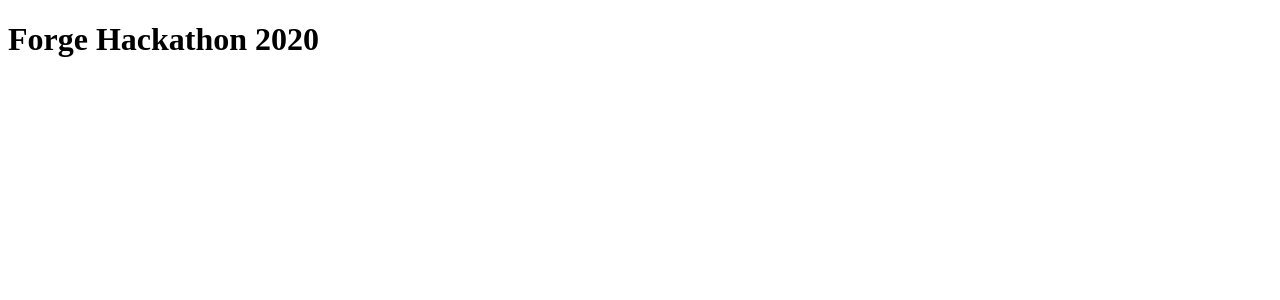
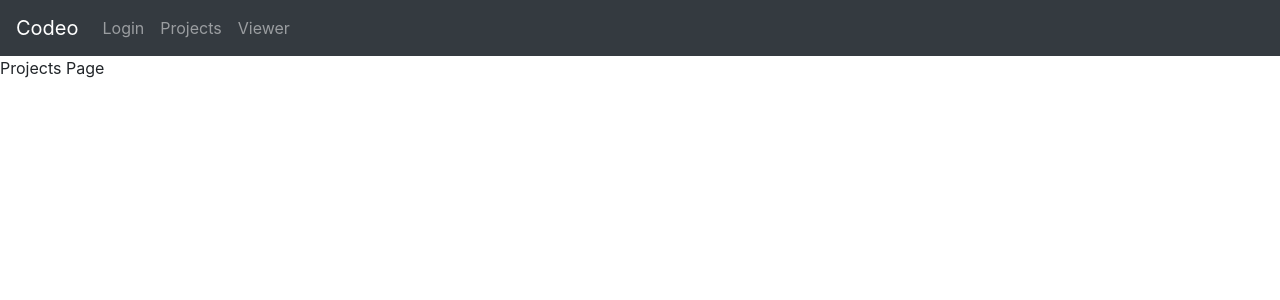
Before and after one commit to hamdidamar/forgeHackathon2020, an Angular app in the folder forge-hackathon/: page /projects in a window 1280 px wide. Before the commit this address led to /. Shown: the top 300 px of the page. Built offline with nearby package versions, Linux system fonts and the light colour scheme.

Commit message:
Viewer page main contents added

```diff
--- a/forge-hackathon/package.json
+++ b/forge-hackathon/package.json
@@ -16,9 +16,13 @@
     "@angular/compiler": "~10.2.0",
     "@angular/core": "~10.2.0",
     "@angular/forms": "~10.2.0",
+    "@angular/localize": "~10.2.0",
     "@angular/platform-browser": "~10.2.0",
     "@angular/platform-browser-dynamic": "~10.2.0",
     "@angular/router": "~10.2.0",
+    "@ng-bootstrap/ng-bootstrap": "^8.0.0",
+    "bootstrap": "^4.5.0",
+    "ng2-adsk-forge-viewer": "^1.2.5",
     "rxjs": "~6.6.0",
     "tslib": "^2.0.0",
     "zone.js": "~0.10.2"
--- a/forge-hackathon/src/app/app-routing.module.ts
+++ b/forge-hackathon/src/app/app-routing.module.ts
@@ -1,7 +1,24 @@
 import { NgModule } from '@angular/core';
 import { Routes, RouterModule } from '@angular/router';
 
-const routes: Routes = [];
+import { LoginComponent } from './login/login.component';
+import { ProjectsComponent } from './projects/projects.component';
+import { ViewerComponent } from './viewer/viewer.component';
+
+const routes: Routes = [
+  {
+    component: LoginComponent,
+    path: 'login'
+  },
+  {
+    component: ProjectsComponent,
+    path: 'projects'
+  },
+  {
+    component: ViewerComponent,
+    path: 'viewer/:id'
+  }
+];
 
 @NgModule({
   imports: [RouterModule.forRoot(routes)],
--- a/forge-hackathon/src/app/app.component.html
+++ b/forge-hackathon/src/app/app.component.html
@@ -1 +1,16 @@
-<h1>Forge Hackathon 2020</h1>
+<nav class="navbar navbar-expand-lg navbar-dark bg-dark">
+  <a class="navbar-brand" href="https://codeo.com.tr/" target="_blank">Codeo</a>
+  <button class="navbar-toggler" type="button" data-toggle="collapse" data-target="#navbarNav" aria-controls="navbarNav"
+    aria-expanded="false" aria-label="Toggle navigation">
+    <span class="navbar-toggler-icon"></span>
+  </button>
+  <div class="collapse navbar-collapse" id="navbarNav">
+    <ul class="navbar-nav">
+      <li class="nav-item"><a class="nav-link" routerLink="login">Login </a></li>
+      <li class="nav-item"><a class="nav-link" routerLink="projects">Projects</a></li>
+      <li class="nav-item"><a class="nav-link" routerLink="viewer/:id">Viewer</a></li>
+    </ul>
+  </div>
+</nav>
+
+<router-outlet></router-outlet>
--- a/forge-hackathon/src/app/app.component.scss
+++ b/forge-hackathon/src/app/app.component.scss
@@ -0,0 +1,11 @@
+footer{
+    padding: 10px;
+    color: rgba(255,255,255,.5);
+    background-color:#343a40;
+
+    width: 100%;
+}
+html{
+    height: 100%;
+    width: 100%;
+}
--- a/forge-hackathon/src/app/login/login.component.html
+++ b/forge-hackathon/src/app/login/login.component.html
@@ -1 +1 @@
-<p>login works!</p>
+<p>Login Page</p>
--- a/forge-hackathon/src/app/projects/projects.component.html
+++ b/forge-hackathon/src/app/projects/projects.component.html
@@ -1 +1 @@
-<p>projects works!</p>
+<p>Projects Page</p>
--- a/forge-hackathon/src/app/viewer/viewer.component.html
+++ b/forge-hackathon/src/app/viewer/viewer.component.html
@@ -1 +1,23 @@
-<p>viewer works!</p>
+<div class="viewercontent">
+    <nav id="sidebar">
+        <div class="sidebar-header">
+            <h3 style="text-align: center;">Sidebar</h3>
+        </div>
+    </nav>
+
+    <!-- Page Content -->
+    <div class="content">
+        <div class="viewer">
+            <h3 class="viewer" style="text-align: center;">Viewer</h3>
+        </div>
+        <div id="settings" class="settings">
+            <h3 class="settings" style="text-align: center;">Settings</h3>
+        </div>
+    </div>
+
+
+
+    <div id="properties" class="properties">
+        <h3 style="text-align: center;">Properties</h3>
+    </div>
+</div>
--- a/forge-hackathon/src/app/viewer/viewer.component.scss
+++ b/forge-hackathon/src/app/viewer/viewer.component.scss
@@ -0,0 +1,43 @@
+.viewercontent{
+    display: flex;
+    height: 100%;
+}
+#sidebar {
+    width: 20%;
+    background-color:#343a40;
+    border-radius: 5px;
+    margin: 2px 2px 2px 0; //top,right,bottom,left
+    height: 100%;
+}
+
+
+.content{
+    width: 60%;
+}
+
+.properties {
+    width: 20%;
+    background-color:#343a40;
+    border-radius: 5px;
+    color: rgba(255,255,255,.5);
+    height: 100%;
+    margin: 2px 0 2px 2px; //top,right,bottom,left
+}
+
+.viewer {
+    width: 100%;
+    background-color: #343a40;
+    border-radius: 5px;
+    height: 70%;
+    margin: 2px 2px 0 0; //top,right,bottom,left
+}
+
+
+.settings {
+    width: 100%;
+    background-color:#343a40;
+    border-radius: 5px;
+    color: rgba(255,255,255,.5);
+    height: 30%;
+    margin: 2px 0 2px 0; //top,right,bottom,left
+}
--- a/forge-hackathon/src/polyfills.ts
+++ b/forge-hackathon/src/polyfills.ts
@@ -1,3 +1,7 @@
+/***************************************************************************************************
+ * Load `$localize` onto the global scope - used if i18n tags appear in Angular templates.
+ */
+import '@angular/localize/init';
 /**
  * This file includes polyfills needed by Angular and is loaded before the app.
  * You can add your own extra polyfills to this file.
--- a/forge-hackathon/src/styles.scss
+++ b/forge-hackathon/src/styles.scss
@@ -1 +1,9 @@
 /* You can add global styles to this file, and also import other style files */
+
+/* Importing Bootstrap SCSS file. */
+@import '~bootstrap/scss/bootstrap';
+
+html, body {
+    height: 100%;
+    width: 100%;
+  }
```
Also changed, not shown: forge-hackathon/src/app/app.module.ts (+7 -1 lines), 1 other file (tests, documents, lock files or other folders).
